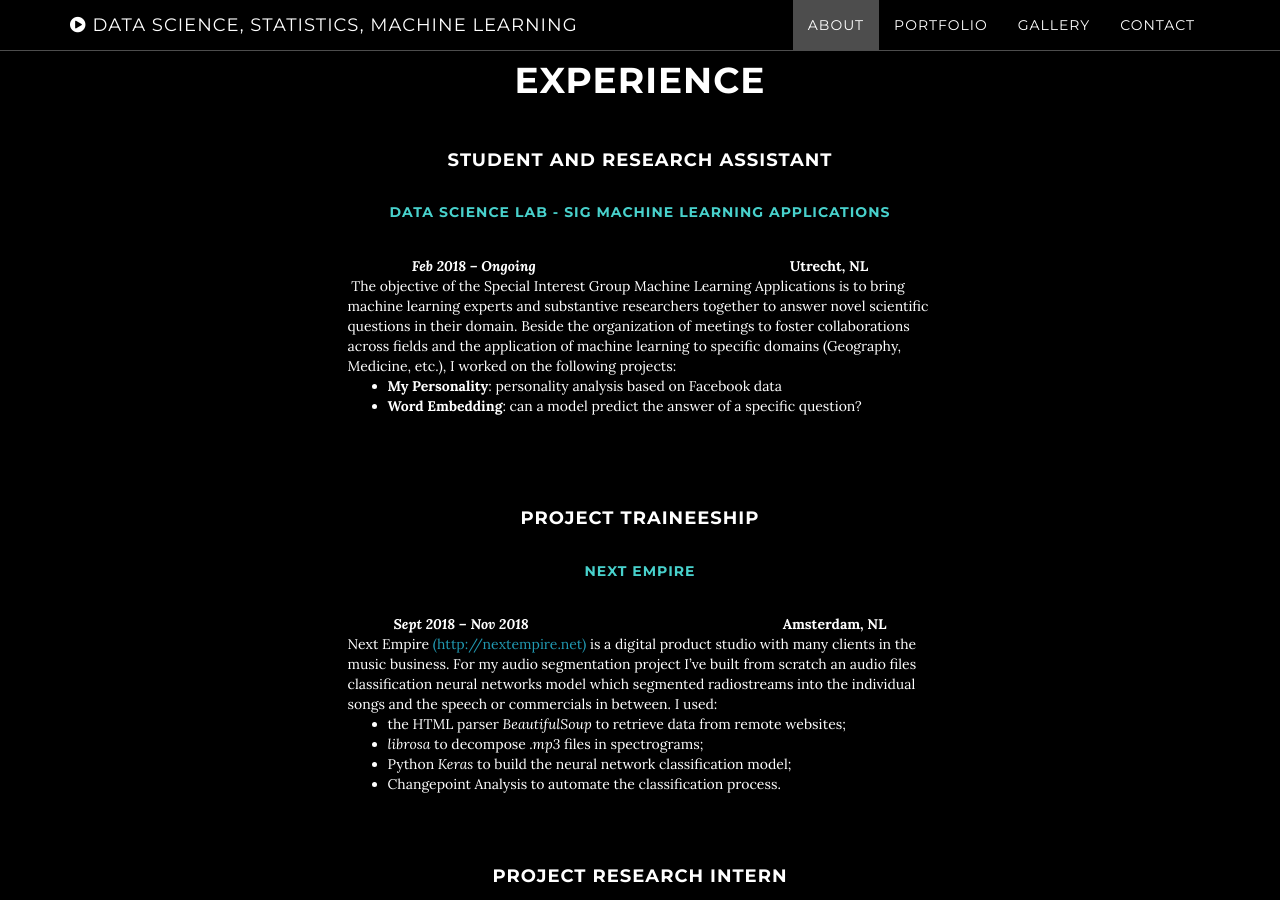
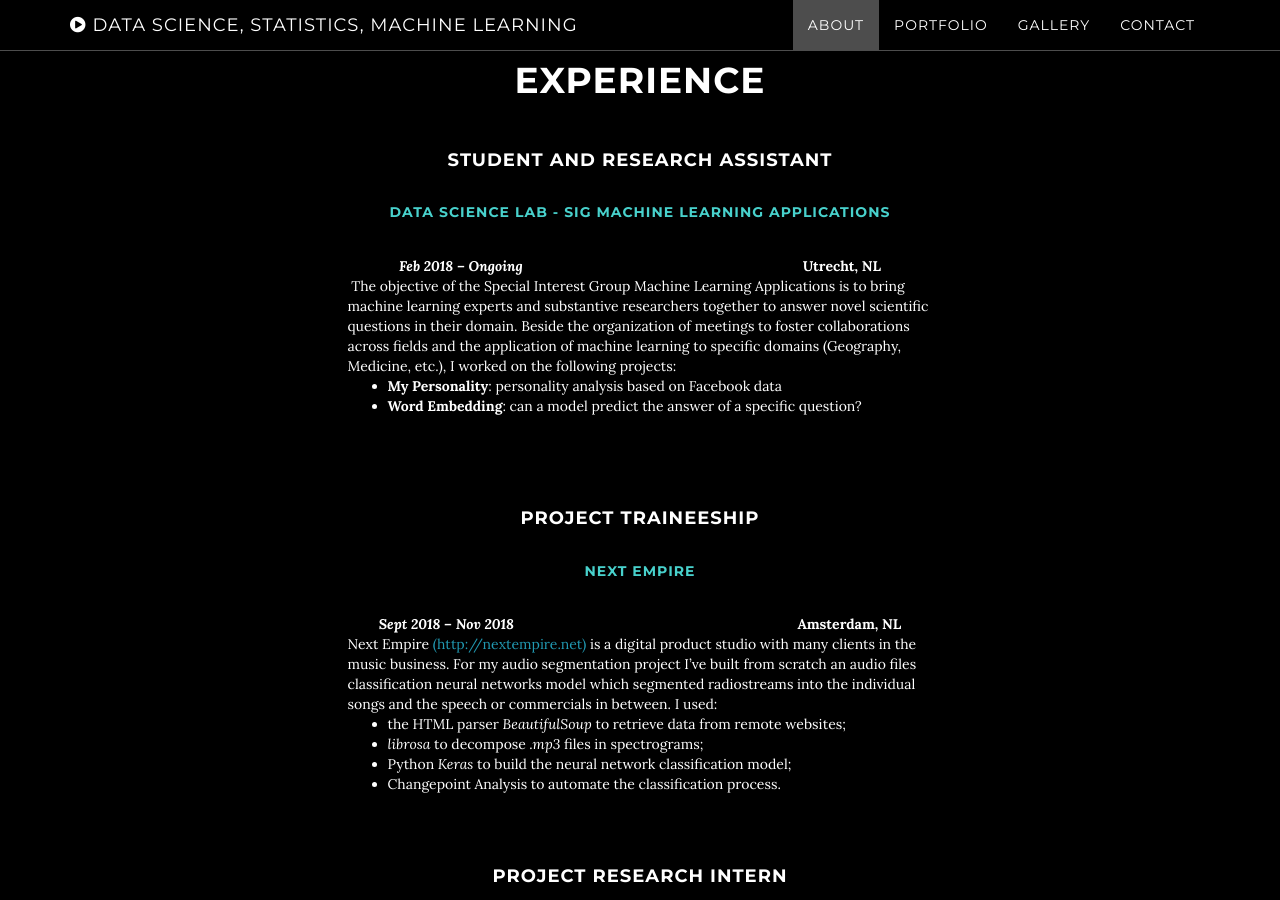
Before and after one commit to AgneseG/AgneseG.github.io, a Jekyll site: the page built from index.html, in a window 1280 px wide and 900 px high, scrolled down 1039 px. Built offline with Jekyll 4.4.1, drawn with Linux system fonts in a browser that asks for light colours.

Commit message:
Update about.html

```diff
--- a/_includes/about.html
+++ b/_includes/about.html
@@ -19,7 +19,7 @@
                 <div class="cntr">
 <h4 " >Student and Research Assistant</h4>
 <h5 style="color:#48D1CC">Data Science Lab - SIG Machine Learning Applications</h5>
-<strong  style="text-align: left;"><em>Feb 2018 &ndash; Ongoing &nbsp;</em> &nbsp;&nbsp; &nbsp;&nbsp;&nbsp;&nbsp;&nbsp; &nbsp;  &nbsp; &nbsp; &nbsp; &nbsp; &nbsp; &nbsp; &nbsp; &nbsp; &nbsp; &nbsp;&nbsp; &nbsp; &nbsp; &nbsp; &nbsp; &nbsp; &nbsp; &nbsp; &nbsp; &nbsp; &nbsp; &nbsp; &nbsp; &nbsp; &nbsp; &nbsp; &nbsp; &nbsp; Utrecht, NL</strong>
+<strong  style="text-align: left;"><em>Feb 2018 &ndash; Ongoing &nbsp;</em> &nbsp;&nbsp;  &nbsp;&nbsp;&nbsp; &nbsp;&nbsp;&nbsp;&nbsp;&nbsp;&nbsp;&nbsp;&nbsp; &nbsp;  &nbsp; &nbsp; &nbsp; &nbsp; &nbsp; &nbsp; &nbsp; &nbsp; &nbsp; &nbsp;&nbsp; &nbsp; &nbsp; &nbsp; &nbsp; &nbsp; &nbsp; &nbsp; &nbsp; &nbsp; &nbsp; &nbsp; &nbsp; &nbsp; &nbsp; &nbsp; &nbsp; &nbsp; Utrecht, NL</strong>
 <div  style="text-align: left;">&nbsp;The objective of the Special Interest Group Machine Learning Applications is to bring machine learning experts and substantive researchers together to answer novel scientific questions in their domain. Beside the organization of meetings to foster collaborations across fields and the application of machine learning to specific domains (Geography, Medicine, etc.), I worked on the following projects:</div>
 <ul>
 <li  style="text-align: left;"><strong>My Personality</strong>: personality analysis based on Facebook data</li>
@@ -29,7 +29,7 @@
                         <div class="cntr">
 <h4 >Project Traineeship</h4>
 <h5  style="color:#48D1CC">Next Empire</h5>
-<strong  style="text-align: left;"><em>Sept 2018 &ndash; Nov 2018</em> &nbsp;&nbsp;&nbsp;&nbsp;&nbsp; &nbsp; &nbsp; &nbsp; &nbsp; &nbsp; &nbsp; &nbsp; &nbsp; &nbsp; &nbsp;&nbsp; &nbsp; &nbsp; &nbsp; &nbsp; &nbsp;&nbsp; &nbsp; &nbsp; &nbsp; &nbsp; &nbsp;  &nbsp; &nbsp; &nbsp; &nbsp; &nbsp; &nbsp; &nbsp; &nbsp; &nbsp; &nbsp; Amsterdam, NL</strong>
+<strong  style="text-align: left;"><em>Sept 2018 &ndash; Nov 2018</em> &nbsp;&nbsp; &nbsp;&nbsp;&nbsp; &nbsp;&nbsp;&nbsp;&nbsp;&nbsp;&nbsp; &nbsp; &nbsp; &nbsp; &nbsp; &nbsp; &nbsp; &nbsp; &nbsp; &nbsp; &nbsp;&nbsp; &nbsp; &nbsp; &nbsp; &nbsp; &nbsp;&nbsp; &nbsp; &nbsp; &nbsp; &nbsp; &nbsp;  &nbsp; &nbsp; &nbsp; &nbsp; &nbsp; &nbsp; &nbsp; &nbsp; &nbsp; &nbsp; Amsterdam, NL</strong>
 <div style="text-align: left;">Next Empire <a href="http://nextempire.net">(http://nextempire.net)</a>&nbsp;is a digital product studio with many clients in the music business. For my audio segmentation project I&rsquo;ve built from scratch an audio files classification neural networks model which segmented radiostreams into the individual songs and the speech or commercials in between. I used:</div>
 <ul>
 <li  style="text-align: left;">the HTML parser <em>BeautifulSoup</em> to retrieve data from remote websites;</li>
@@ -42,7 +42,7 @@
                     <div class="cntr">
 <h4 >Project Research Intern</h4>
 <h5 style="color:#48D1CC">Centraal Bureau voor de Statistiek (CBS)</h5>
-<strong  style="text-align: left;"><em>Sept 2018 &ndash; Ongoing &nbsp;</em> &nbsp;&nbsp;&nbsp;&nbsp;&nbsp;&nbsp;&nbsp;&nbsp;&nbsp;&nbsp;&nbsp;&nbsp; &nbsp; &nbsp;  &nbsp; &nbsp; &nbsp; &nbsp; &nbsp; &nbsp; &nbsp; &nbsp;&nbsp; &nbsp; &nbsp; &nbsp; &nbsp; &nbsp;&nbsp; &nbsp; &nbsp; &nbsp; &nbsp; &nbsp;  &nbsp; &nbsp; &nbsp; &nbsp; &nbsp; &nbsp; &nbsp; &nbsp; Den Hague, NL</strong>
+<strong  style="text-align: left;"><em>Sept 2018 &ndash; Ongoing &nbsp;</em> &nbsp;&nbsp;&nbsp; &nbsp;&nbsp;&nbsp; &nbsp;&nbsp;&nbsp;&nbsp;&nbsp;&nbsp;&nbsp;&nbsp;&nbsp;&nbsp;&nbsp;&nbsp; &nbsp; &nbsp;  &nbsp; &nbsp; &nbsp; &nbsp; &nbsp; &nbsp; &nbsp; &nbsp;&nbsp; &nbsp; &nbsp; &nbsp; &nbsp; &nbsp;&nbsp; &nbsp; &nbsp; &nbsp; &nbsp; &nbsp;  &nbsp; &nbsp; &nbsp; &nbsp; &nbsp; &nbsp; &nbsp; &nbsp; Den Hague, NL</strong>
 
 <div style="text-align: left;">Researching a Ratio Imputation method for a more efficient and precise imputation of business missing data, using classical and machine learn- ing techniques.</div>
 <h5  style="color:black">I</h5>
```
